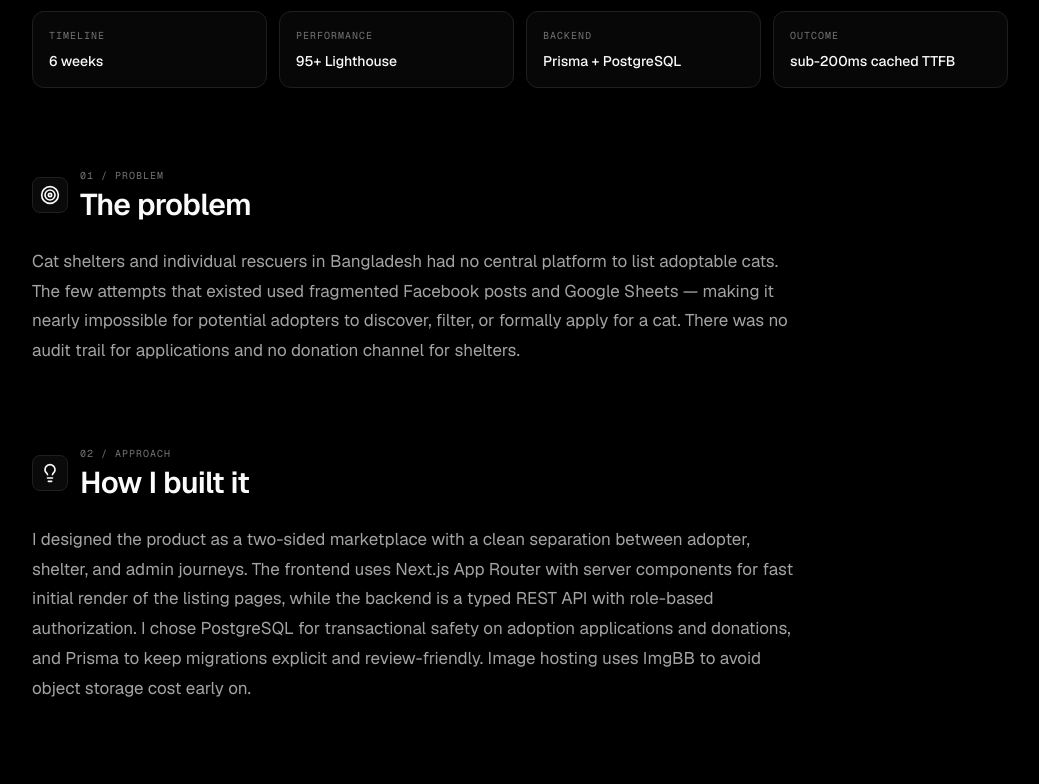
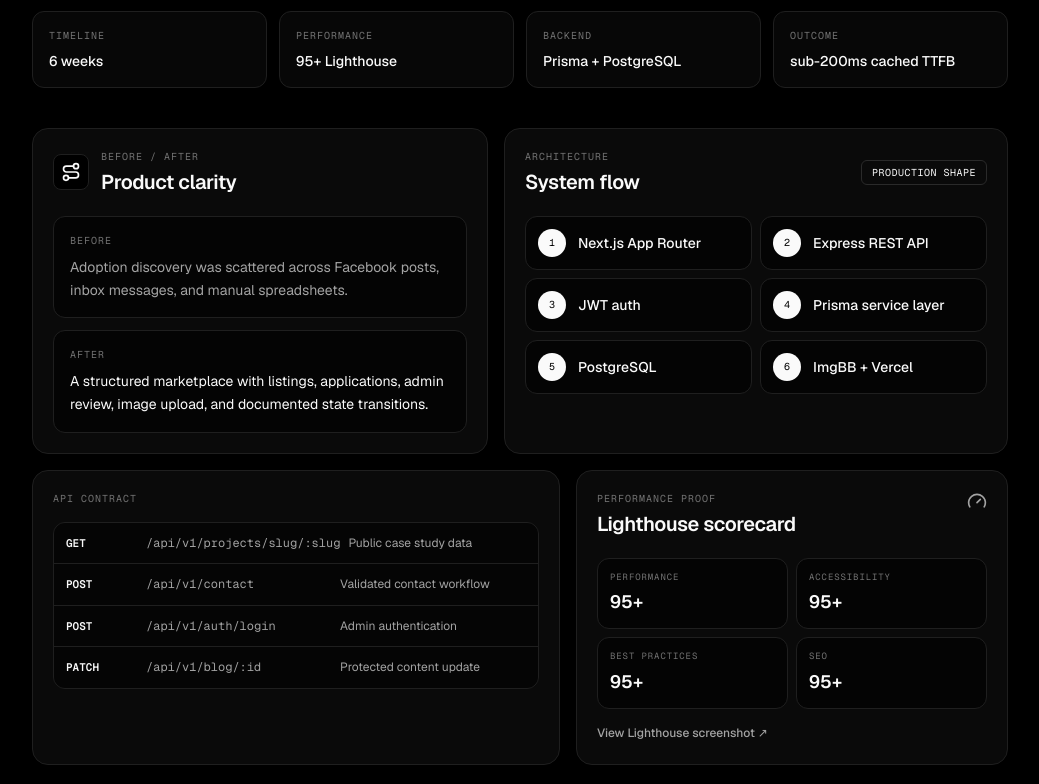
Before and after one commit to Emtiaz-ahmed-13/emtiaz-client, a Next.js app: page /projects/purrfecthub in a window 1280 px wide. Shown: the part 1280-2064 px from the top of the page, without its empty margins (120-1159 px from the left). Built offline with nearby package versions, Linux system fonts and the light colour scheme; no server answers.

Commit message:
Add visual proof blocks to project case studies.
Show before/after framing, architecture flow, API contract snippets, and Lighthouse scorecards for stronger senior-level project evidence.

Co-authored-by: Cursor <cursoragent@cursor.com>

```diff
--- a/src/components/project-case-study.tsx
+++ b/src/components/project-case-study.tsx
@@ -10,8 +10,10 @@ import {
   Check,
   ChevronRight,
   ExternalLink,
+  Gauge,
   Layers,
   Lightbulb,
+  Route,
   Target,
   Trophy,
   UserRound,
@@ -74,6 +76,98 @@ function getProjectProof(project: Project) {
   ].filter(Boolean) as { label: string; value: string }[];
 }
 
+const LIGHTHOUSE_PROOF_URL =
+  "https://i.ibb.co/Qjc3Jp12/Screenshot-2026-05-29-at-3-11-17-PM.png";
+
+function getCaseStudyVisuals(project: Project) {
+  const title = project.title.toLowerCase();
+
+  if (title.includes("purrfect")) {
+    return {
+      before:
+        "Adoption discovery was scattered across Facebook posts, inbox messages, and manual spreadsheets.",
+      after:
+        "A structured marketplace with listings, applications, admin review, image upload, and documented state transitions.",
+      architecture: [
+        "Next.js App Router",
+        "Express REST API",
+        "JWT auth",
+        "Prisma service layer",
+        "PostgreSQL",
+        "ImgBB + Vercel",
+      ],
+      api: [
+        ["GET", "/api/v1/projects/slug/:slug", "Public case study data"],
+        ["POST", "/api/v1/contact", "Validated contact workflow"],
+        ["POST", "/api/v1/auth/login", "Admin authentication"],
+        ["PATCH", "/api/v1/blog/:id", "Protected content update"],
+      ],
+      scores: [
+        ["Performance", "95+"],
+        ["Accessibility", "95+"],
+        ["Best Practices", "95+"],
+        ["SEO", "95+"],
+      ],
+    };
+  }
+
+  if (title.includes("tradenest")) {
+    return {
+      before:
+        "A storefront needs many backend concerns before it can safely accept real orders.",
+      after:
+        "A documented NestJS API with auth, catalog, cart, orders, inventory, Swagger, Redis, and Docker-ready deployment.",
+      architecture: [
+        "NestJS modules",
+        "Better Auth",
+        "Prisma ORM",
+        "PostgreSQL",
+        "Redis",
+        "Swagger + Docker",
+      ],
+      api: [
+        ["POST", "/auth/login", "Issue session credentials"],
+        ["GET", "/products", "Catalog read model"],
+        ["POST", "/orders", "Transactional order flow"],
+        ["GET", "/docs", "Swagger contract"],
+      ],
+      scores: [
+        ["Security", "Rate limited"],
+        ["Docs", "Swagger"],
+        ["Deploy", "Docker"],
+        ["Data", "Prisma"],
+      ],
+    };
+  }
+
+  return {
+    before:
+      "The product started as a broad workflow with multiple roles, permissions, and delivery risks.",
+    after:
+      "A scoped full-stack system with typed APIs, role-aware UI, deployment boundaries, and clear operational tradeoffs.",
+    architecture: [
+      project.techStack[0] || "Frontend",
+      "Typed API",
+      "Auth boundary",
+      "Service layer",
+      "Database",
+      "Vercel deploy",
+    ],
+    api: [
+      ["GET", "/api/v1/portfolio", "Public portfolio payload"],
+      ["GET", "/api/v1/projects", "Project listing"],
+      ["GET", "/api/v1/blog", "Writing archive"],
+      ["POST", "/api/v1/contact", "Validated inbound lead"],
+    ],
+    scores: [
+      ["Delivery", "Shipped"],
+      ["Auth", "Protected"],
+      ["API", "Typed"],
+      ["Deploy", "Live"],
+    ],
+  };
+}
+
 type Props = {
   project: Project;
   prev?: { slug: string; title: string } | null;
@@ -83,6 +177,7 @@ type Props = {
 export function ProjectCaseStudy({ project, prev, next }: Props) {
   const hero = resolveImageUrl(project.imageUrl);
   const proof = getProjectProof(project);
+  const visuals = getCaseStudyVisuals(project);
   const screenshots = (project.screenshots ?? [])
     .map((s) => resolveImageUrl(s))
     .filter(Boolean) as string[];
@@ -224,6 +319,118 @@ export function ProjectCaseStudy({ project, prev, next }: Props) {
             ))}
           </section>
         )}
+
+        <section className="mt-10 grid gap-4 lg:grid-cols-[0.95fr_1.05fr]">
+          <div className="rounded-2xl border border-border bg-card p-5">
+            <div className="flex items-center gap-3">
+              <span className="grid h-9 w-9 place-items-center rounded-lg border border-border bg-background">
+                <Route className="h-5 w-5" />
+              </span>
+              <div>
+                <p className="font-mono text-[10px] uppercase tracking-widest text-muted">
+                  Before / After
+                </p>
+                <h2 className="mt-1 text-xl font-semibold tracking-[-0.02em]">
+                  Product clarity
+                </h2>
+              </div>
+            </div>
+
+            <div className="mt-5 grid gap-3">
+              <ProofPanel label="Before" value={visuals.before} />
+              <ProofPanel label="After" value={visuals.after} tone="strong" />
+            </div>
+          </div>
+
+          <div className="rounded-2xl border border-border bg-card p-5">
+            <div className="flex items-center justify-between gap-3">
+              <div>
+                <p className="font-mono text-[10px] uppercase tracking-widest text-muted">
+                  Architecture
+                </p>
+                <h2 className="mt-1 text-xl font-semibold tracking-[-0.02em]">
+                  System flow
+                </h2>
+              </div>
+              <Badge variant="outline">Production shape</Badge>
+            </div>
+
+            <div className="mt-5 grid gap-2 sm:grid-cols-2">
+              {visuals.architecture.map((node, index) => (
+                <div
+                  key={node}
+                  className="flex items-center gap-3 rounded-xl border border-border bg-background/60 p-3"
+                >
+                  <span className="grid size-7 shrink-0 place-items-center rounded-full bg-foreground font-mono text-[10px] text-background">
+                    {index + 1}
+                  </span>
+                  <span className="text-sm font-medium">{node}</span>
+                </div>
+              ))}
+            </div>
+          </div>
+        </section>
+
+        <section className="mt-4 grid gap-4 lg:grid-cols-[1.1fr_0.9fr]">
+          <div className="rounded-2xl border border-border bg-card p-5">
+            <p className="font-mono text-[10px] uppercase tracking-widest text-muted">
+              API contract
+            </p>
+            <div className="mt-4 overflow-hidden rounded-xl border border-border">
+              {visuals.api.map(([method, path, purpose]) => (
+                <div
+                  key={`${method}-${path}`}
+                  className="grid gap-2 border-b border-border bg-background/50 p-3 last:border-b-0 sm:grid-cols-[72px_1fr_1fr]"
+                >
+                  <span className="font-mono text-[11px] font-semibold text-foreground">
+                    {method}
+                  </span>
+                  <code className="text-xs text-muted-strong">{path}</code>
+                  <span className="text-xs text-muted-strong">{purpose}</span>
+                </div>
+              ))}
+            </div>
+          </div>
+
+          <div className="rounded-2xl border border-border bg-card p-5">
+            <div className="flex items-start justify-between gap-3">
+              <div>
+                <p className="font-mono text-[10px] uppercase tracking-widest text-muted">
+                  Performance proof
+                </p>
+                <h2 className="mt-1 text-xl font-semibold tracking-[-0.02em]">
+                  Lighthouse scorecard
+                </h2>
+              </div>
+              <Gauge className="h-5 w-5 text-muted-strong" />
+            </div>
+
+            <div className="mt-5 grid grid-cols-2 gap-2">
+              {visuals.scores.map(([label, score]) => (
+                <div
+                  key={label}
+                  className="rounded-xl border border-border bg-background/60 p-3"
+                >
+                  <p className="font-mono text-[9px] uppercase tracking-widest text-muted">
+                    {label}
+                  </p>
+                  <p className="mt-1 text-lg font-semibold">{score}</p>
+                </div>
+              ))}
+            </div>
+
+            {project.title.toLowerCase().includes("purrfect") && (
+              <a
+                href={LIGHTHOUSE_PROOF_URL}
+                target="_blank"
+                rel="noopener noreferrer"
+                className="mt-4 inline-flex text-xs font-medium text-muted-strong transition hover:text-foreground"
+              >
+                View Lighthouse screenshot ↗
+              </a>
+            )}
+          </div>
+        </section>
 
         {/* Sections */}
         <div className="mt-20 space-y-20">
@@ -454,6 +661,31 @@ function MetaCard({
   );
 }
 
+function ProofPanel({
+  label,
+  value,
+  tone = "muted",
+}: {
+  label: string;
+  value: string;
+  tone?: "muted" | "strong";
+}) {
+  return (
+    <div className="rounded-xl border border-border bg-background/60 p-4">
+      <p className="font-mono text-[10px] uppercase tracking-widest text-muted">
+        {label}
+      </p>
+      <p
+        className={`mt-2 text-sm leading-relaxed ${
+          tone === "strong" ? "text-foreground" : "text-muted-strong"
+        }`}
+      >
+        {value}
+      </p>
+    </div>
+  );
+}
+
 function CaseSection({
   eyebrow,
   title,
--- a/src/components/projects.tsx
+++ b/src/components/projects.tsx
@@ -15,7 +15,7 @@ const HOME_LIMIT = 3;
 const DELIVERY_SIGNALS = [
   "MVP shipped in 6 weeks",
   "100+ PRs across two repos",
-  "95+ Lighthouse verified",
+  "Lighthouse 95+ verified",
   "sub-200ms cached TTFB",
   "zero production rollbacks",
 ];
```
